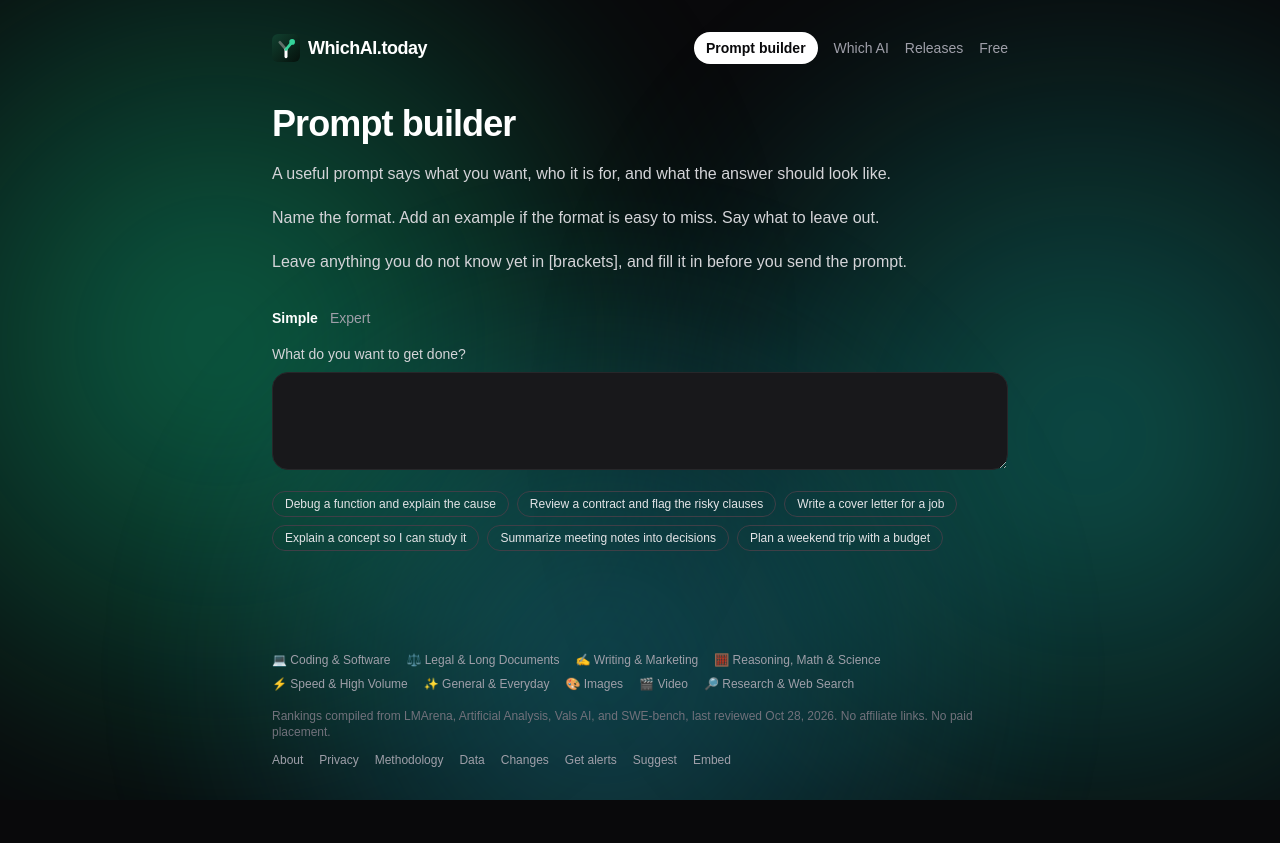
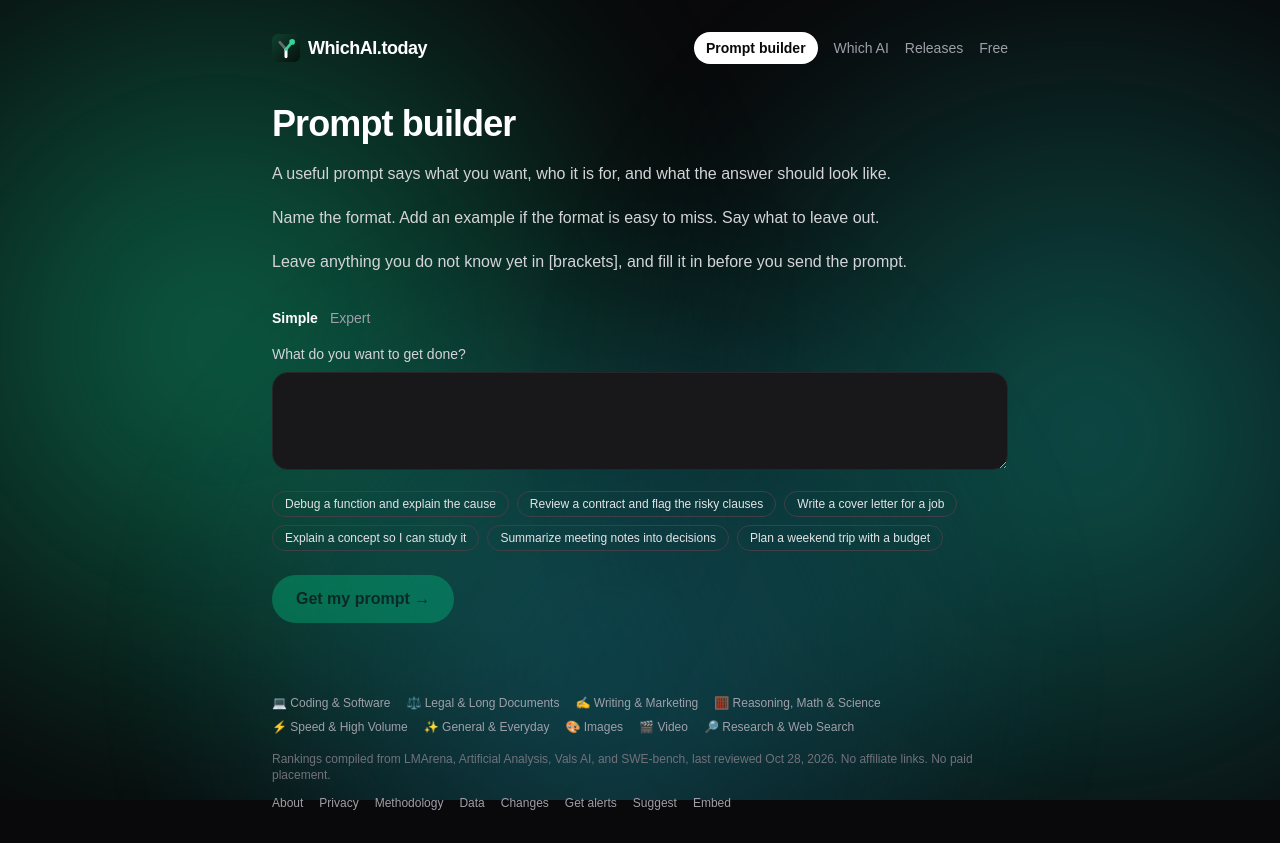
Before and after one commit to dutilpierce/whichai-today, a Next.js app: page /prompt-builder in a window 1280 px wide. Before the commit the page ends 800 px from the top, so only its background shows below. Built offline with nearby package versions, Linux system fonts and the light colour scheme.

Commit message:
Make the prompt builder's go button a solid button.
Co-authored-by: Cursor <cursoragent@cursor.com>

```diff
--- a/components/PromptBuilder.tsx
+++ b/components/PromptBuilder.tsx
@@ -99,14 +99,22 @@ export function PromptBuilder() {
           </button>
         ))}
       </div>
-      {query ? (
-        <div className="mt-6">
+      <div className="mt-6">
+        {query ? (
           <p className="mb-2 text-xs text-zinc-500">
             {chosen ? modelName : `${modelName}, today's best for this`}
           </p>
-          <PromptPanel query={query} categoryKey={categoryKey} modelName={modelName} provider={provider} href={href} />
-        </div>
-      ) : null}
+        ) : null}
+        <PromptPanel
+          query={query}
+          categoryKey={categoryKey}
+          modelName={modelName}
+          provider={provider}
+          href={href}
+          primary
+          disabled={!query}
+        />
+      </div>
     </div>
   );
 }
--- a/components/PromptPanel.tsx
+++ b/components/PromptPanel.tsx
@@ -18,6 +18,8 @@ export function PromptPanel({
   provider,
   href,
   share = false,
+  primary = false,
+  disabled = false,
 }: {
   query: string;
   categoryKey: string;
@@ -25,6 +27,8 @@ export function PromptPanel({
   provider: string;
   href: string;
   share?: boolean;
+  primary?: boolean;
+  disabled?: boolean;
 }) {
   const [open, setOpen] = useState(false);
   const [tweaks, setTweaks] = useState<TweakId[]>([]);
@@ -127,13 +131,21 @@ export function PromptPanel({
   };
 
   if (!open) {
+    const solid = disabled
+      ? "inline-flex cursor-not-allowed items-center gap-2 rounded-full bg-emerald-500 px-6 py-3 text-base font-semibold text-zinc-950 opacity-40"
+      : "inline-flex items-center gap-2 rounded-full bg-emerald-500 px-6 py-3 text-base font-semibold text-zinc-950 hover:bg-emerald-400";
+    const outlined =
+      "rounded-full border border-emerald-500/60 px-4 py-2 text-sm font-semibold text-emerald-300 hover:bg-emerald-500/10";
     return (
       <button
         type="button"
-        onClick={() => setOpen(true)}
-        className="self-start text-sm font-medium text-zinc-300 hover:text-white"
+        disabled={disabled}
+        onClick={() => {
+          if (!disabled) setOpen(true);
+        }}
+        className={`self-start ${primary ? solid : outlined}`}
       >
-        Get a ready prompt for this task
+        {primary ? "Get my prompt \u2192" : "Get a ready prompt for this task"}
       </button>
     );
   }
```
